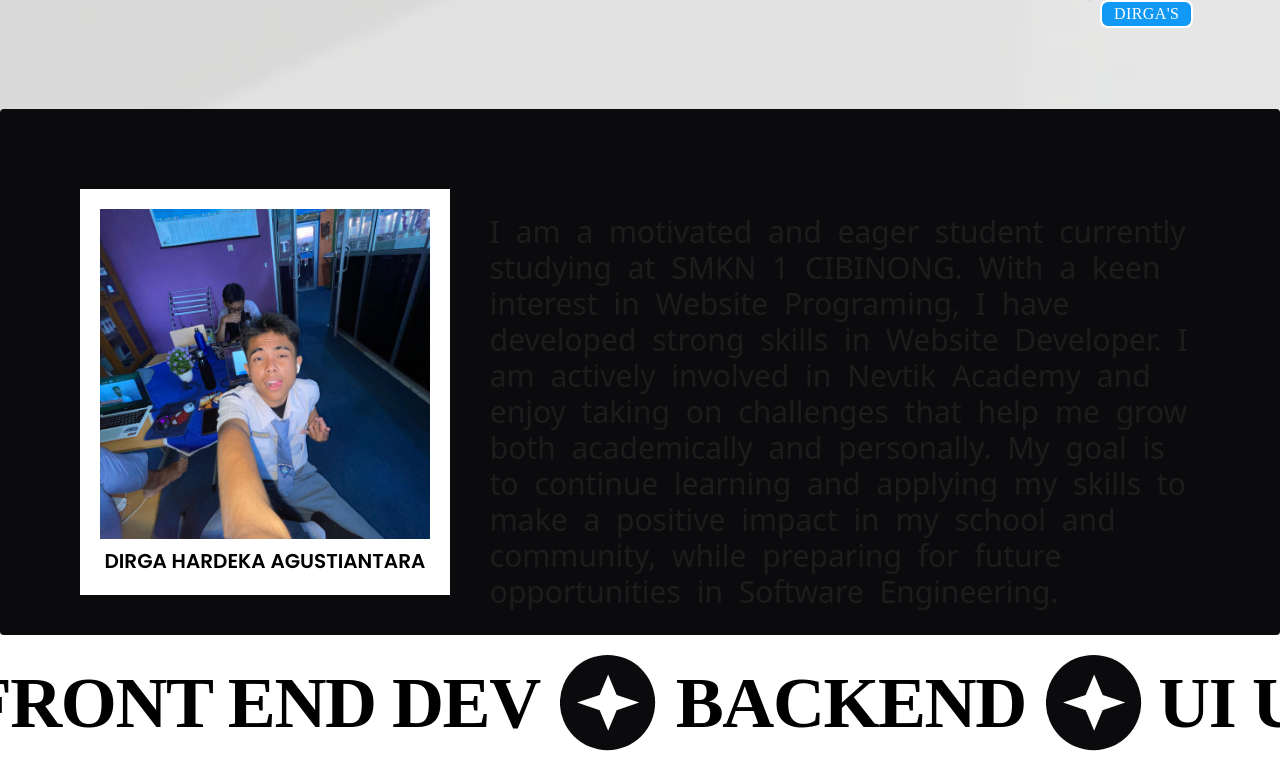
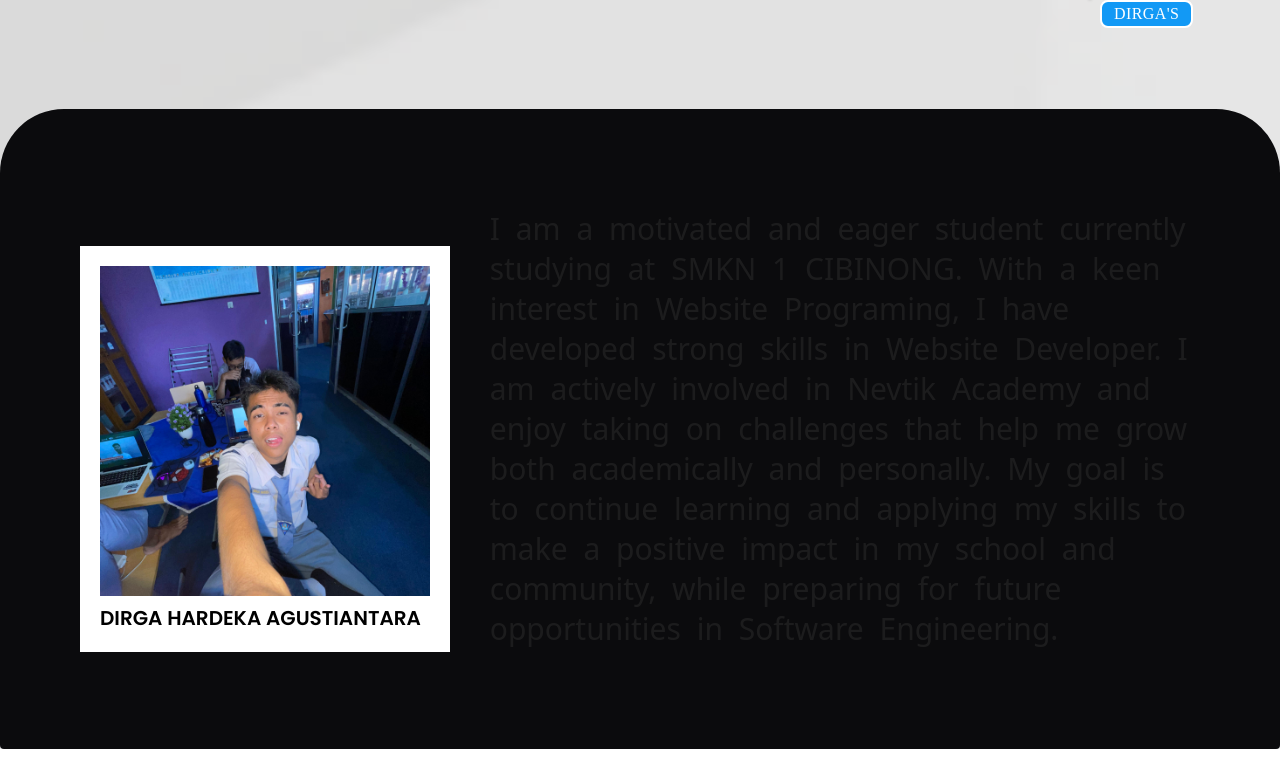
Before and after one commit to SkyzofrnDev/Portofolio-Dirga, a React (Vite) app: page / in a window 1280 px wide. Shown: the part 731-1498 px from the top of the page. Built offline with nearby package versions, Linux system fonts and the light colour scheme; a web font is replaced by a local one.

Commit message:
Update About component layout by adding rounded corners and adjusting text styles for improved aesthetics and readability.

```diff
--- a/src/layout/About/About.jsx
+++ b/src/layout/About/About.jsx
@@ -36,7 +36,7 @@ const About = () => {
   }, []);
 
   return (
-    <div className="overflow-x-hidden justify-center mt-10">
+    <div className=" rounded-t-[4rem] overflow-x-hidden justify-center mt-10">
       <div className="rounded bg-[#0b0b0d] text-white px-6 md:px-10 lg:px-20 py-10">
         <div className="flex flex-col lg:flex-row w-full gap-10 items-center lg:items-center mt-10 items justify-center">
           {/* Foto */}
@@ -46,7 +46,7 @@ const About = () => {
               className="w-full object-cover aspect-square"
               alt="Profile"
             />
-            <p className="text-black font-semibold poppins uppercase text-center text-lg md:text-xl mt-2">
+            <p className="text-black font-semibold poppins uppercase text-lg md:text-xl mt-2">
               Dirga Hardeka Agustiantara
             </p>
           </div>
@@ -54,7 +54,7 @@ const About = () => {
           {/* Text */}
           <p
             ref={containerRef}
-            className="w-full text-xl sm:text-2xl md:text-3xl leading-relaxed flex flex-wrap gap-x-2"
+            className="w-full text-xl sm:text-2xl md:text-3xl/10 mb-20 leading-relaxed  flex flex-wrap gap-x-2"
           >
             {content.split(" ").map((word, i) => (
               <span
```
